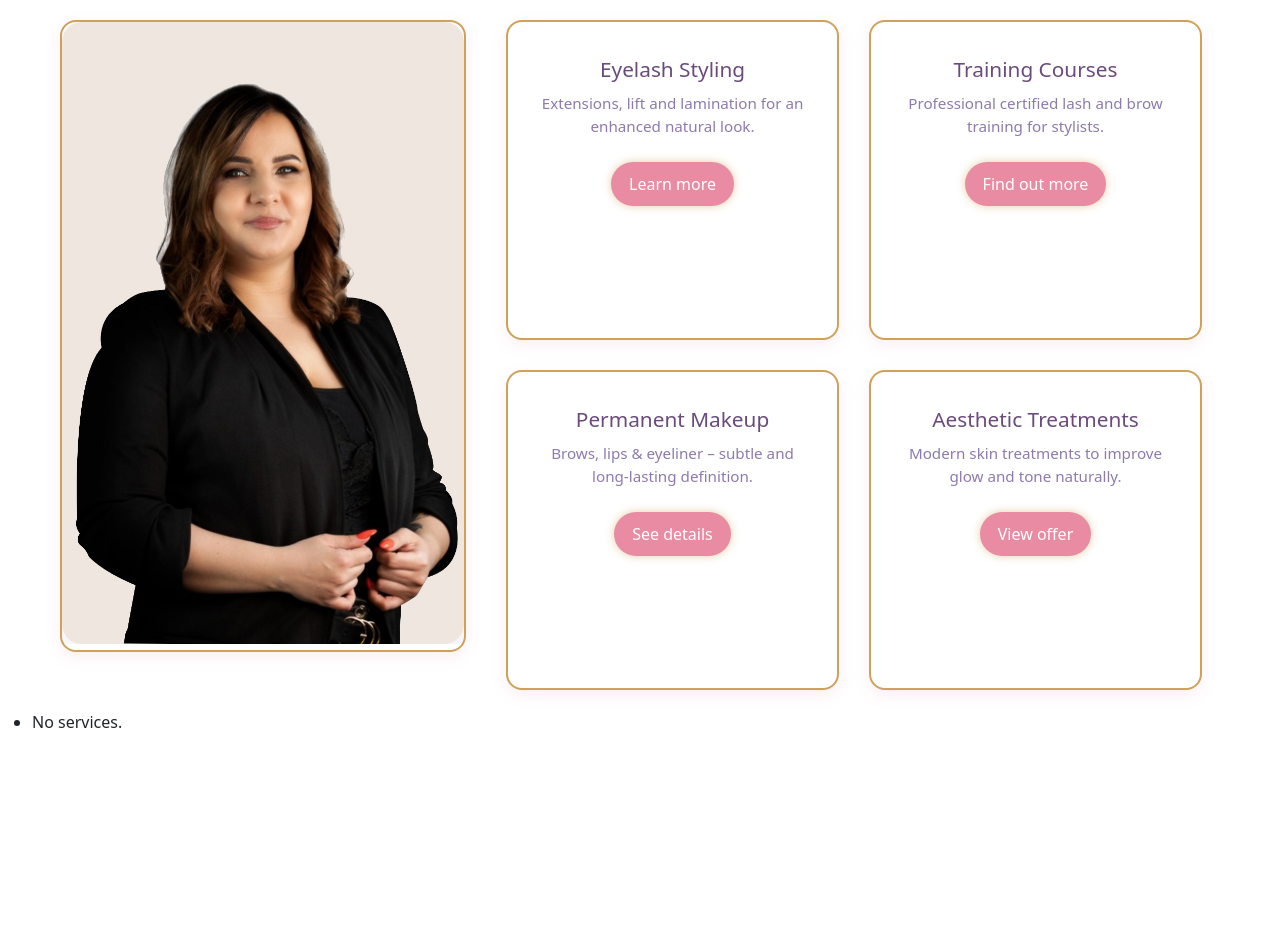
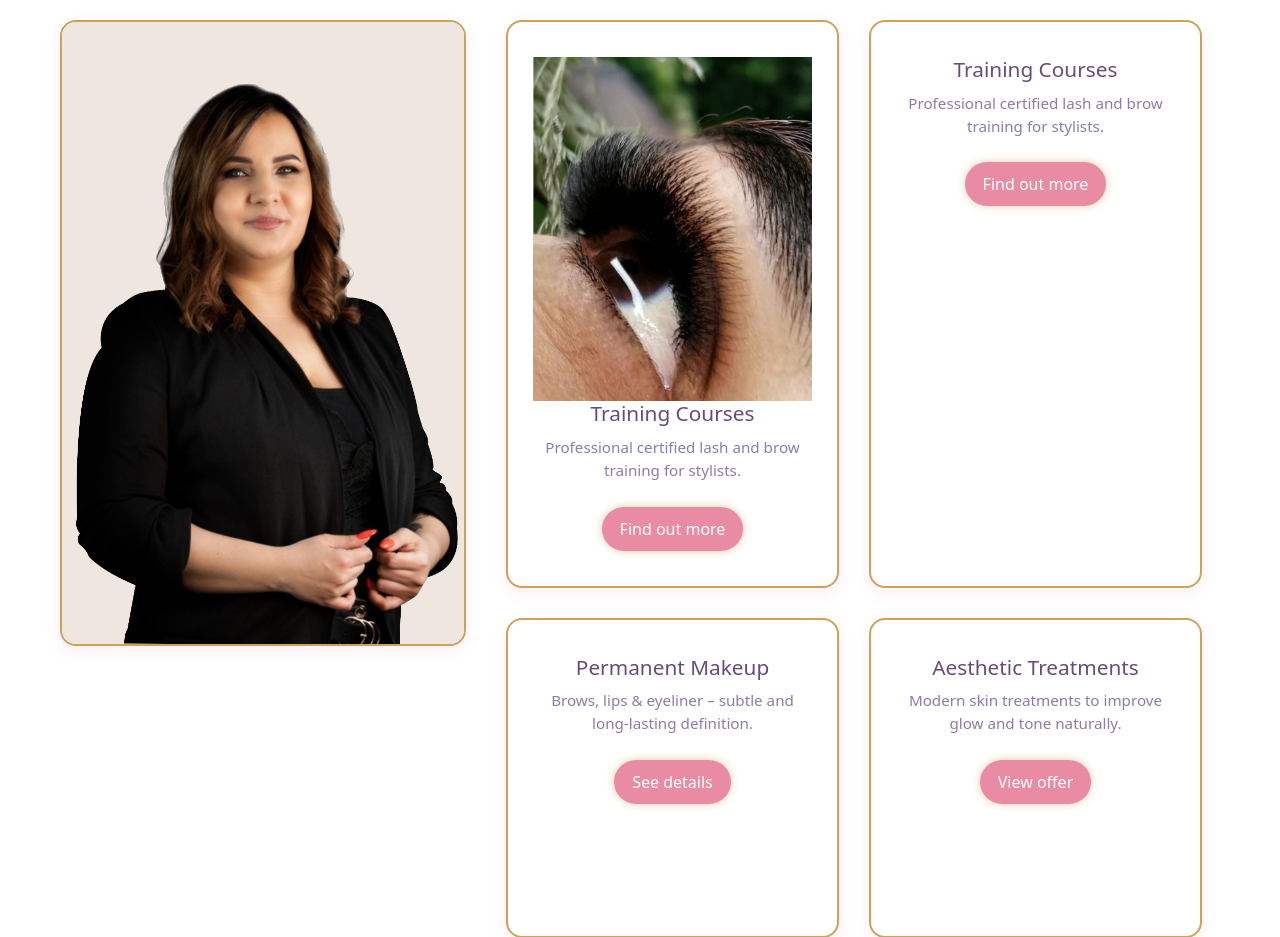
Before and after one commit to adrian77792/Project_3, a Django app: template Project_3/main/templates/main/index.html in a window 1280 px wide. Shown: the part 127-1064 px from the top of the page. Before the commit the page ends 855 px from the top, so only its background shows below. Run offline with Django 3.2, Linux system fonts and the light colour scheme; the template is opened without the code that fills it, so the values that code supplies are empty.

Commit message:
change style

```diff
--- a/Project_3/main/static/main/css/style.css
+++ b/Project_3/main/static/main/css/style.css
@@ -141,7 +141,7 @@ body {
 
   .left-photo img {
     width: 100%;
-    border-radius: 20px;
+    border-radius: 14px;
     box-shadow: 0 8px 20px rgba(106, 75, 124, 0.1);
   }
 
@@ -228,7 +228,6 @@ body {
 
   .image-wrapper {
     position: relative;
-    display: inline-block;
     overflow: hidden;
   }
 
@@ -250,12 +249,14 @@ body {
     background-color: white;
     padding: 10px 20px;
     display: none;
+    border-bottom-left-radius: 16px;
+    border-bottom-right-radius: 16px;
   }
 
 
   .overlay-text {
     margin: 0;
-    color: #333;
+    color: #6a4b7c;
     font-size: 1rem;
     text-align: center;
   }
@@ -267,10 +268,16 @@ body {
   }
 
 .box {
-    border: 2px solid #cfa15a !important;
+    border: 2px solid #cfa15a;
     border-radius: 16px;
     min-height: 320px;
     text-align: center;
     box-shadow: 0 5px 15px rgba(233, 140, 163, 0.15);
     transition: transform 0.3s ease, box-shadow 0.3s ease, border-color 0.3s ease;
 }
+
+.box:hover {
+    transform: translateY(-5px);
+    box-shadow: 0 10px 25px rgba(233, 140, 163, 0.3);
+    border-color: #e98ca3 !important;
+  }
--- a/Project_3/main/templates/main/index.html
+++ b/Project_3/main/templates/main/index.html
@@ -45,7 +45,7 @@
         <div class="image-wrapper">
           <img class="image_panel" src="{% static 'main/img/sandra_salon.jpg' %}" alt="This is me">
           <div class="overlay-text-wrapper">
-            <p class="overlay-text">Profesjonalne stylizacje rzęs i zabiegi estetyczne</p>
+            <h1 class="overlay-text">Discover your potential with an expert in eyelashes, aesthetic medicine and permanent makeup</h1>
           </div>
         </div>
     </div>
@@ -54,10 +54,11 @@
       <!-- Usunąłem nagłówek usług -->
       <div class="services-grid">
         <div class="service-card">
-          <h3>Eyelash Styling</h3>
-          <p>Extensions, lift and lamination for an enhanced natural look.</p>
-          <a href="#">Learn more</a>
-        </div>
+            <img src="{% static 'main/img/eye1.png' %}" alt="" width="100%" height="auto">
+            <h3>Training Courses</h3>
+            <p>Professional certified lash and brow training for stylists.</p>
+            <a href="#">Find out more</a>
+          </div>
 
         <div class="service-card">
           <h3>Training Courses</h3>
```
